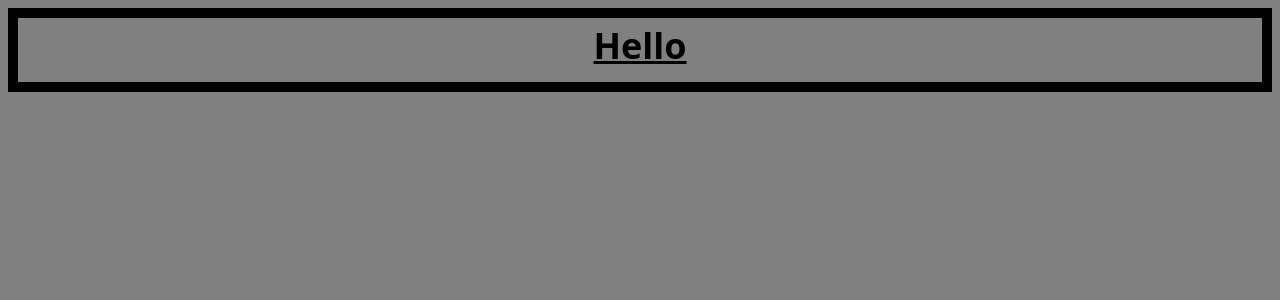
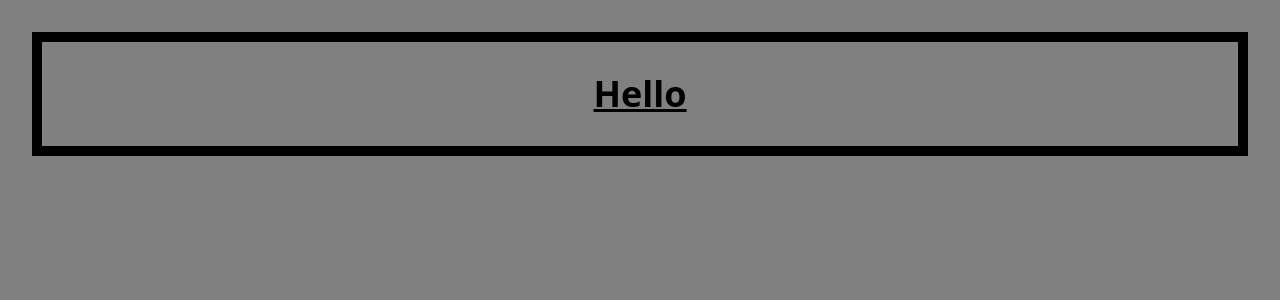
Before and after one commit to Eran2001/dp-react-course, a React (Vite) app: page / in a window 1280 px wide. Shown: the top 300 px of the page. Built offline with nearby package versions, Linux system fonts and the light colour scheme.

Commit message:
add * styling

```diff
--- a/src/index.css
+++ b/src/index.css
@@ -1,5 +1,16 @@
 @import "tailwindcss";
+
+* {
+  margin: 0;
+  padding: 0;
+  box-sizing: border-box;
+}
 
 html {
   background-color: grey;
 }
+
+h1 {
+  margin: 2rem;
+  padding: 2rem;
+}
```
